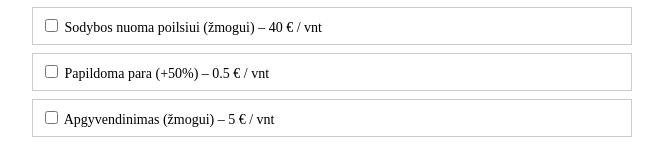
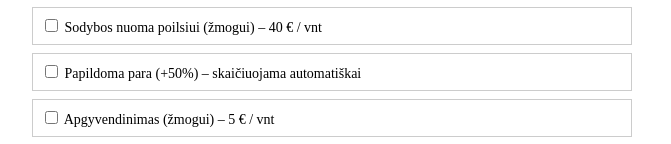
Before and after one commit to aukseeskua/Sodybosskaiciuokle2025, a React (Vite) app: page / in a window 1280 px wide. Shown: the part 308-452 px from the top of the page, without its empty margins (308-979 px from the left). Built offline with nearby package versions, Linux system fonts and the light colour scheme.

Commit message:
Update App.jsx

```diff
--- a/src/App.jsx
+++ b/src/App.jsx
@@ -7,7 +7,7 @@ const servicesList = [
   { name: 'Sodyba šventei - Midi', price: 700 },
   { name: 'Sodyba šventei - Maxi', price: 1000 },
   { name: 'Sodybos nuoma poilsiui (žmogui)', price: 40 },
-  { name: 'Papildoma para (+50%)', price: 0.5 },
+  { name: 'Papildoma para (+50%)', price: 0 },
   { name: 'Apgyvendinimas (žmogui)', price: 5 },
   { name: 'Maisto serviravimo paslauga (val., 1 žmogus)', price: 25 },
   { name: 'Lėkštės, šakutės, peiliai, taurės (vnt)', price: 1.50 },
@@ -43,12 +43,37 @@ export default function App() {
     setServices(newServices);
   };
 
-  const total = services.reduce((sum, service) => {
-    if (service.selected) {
+  const calculateTotal = () => {
+    let baseTotal = 0;
+    let additionalNight = 0;
+    let additionalNightSelected = false;
+
+    services.forEach(service => {
+      if (service.selected && service.name.includes('Sodyba šventei')) {
+        baseTotal += service.price * service.quantity;
+      }
+    });
+
+    services.forEach(service => {
+      if (service.name === 'Papildoma para (+50%)') {
+        additionalNightSelected = service.selected;
+      }
+    });
+
+    const total = services.reduce((sum, service) => {
+      if (!service.selected) return sum;
+      if (service.name === 'Papildoma para (+50%)') return sum; // skip for now
       return sum + service.price * service.quantity;
+    }, 0);
+
+    if (additionalNightSelected) {
+      additionalNight = baseTotal * 0.5;
     }
-    return sum;
-  }, 0);
+
+    return total + additionalNight;
+  };
+
+  const total = calculateTotal();
 
   const downloadPDF = () => {
     const doc = new jsPDF();
@@ -56,12 +81,16 @@ export default function App() {
     doc.text(`Užsakymo skaičiuoklė - ${name}`, 10, 10);
     let y = 20;
     services.forEach(service => {
-      if (service.selected) {
+      if (service.selected && service.name !== 'Papildoma para (+50%)') {
         doc.text(`${service.name} – Kiekis: ${service.quantity}, Suma: €${(service.price * service.quantity).toFixed(2)}`, 10, y);
         y += 6;
       }
     });
-    doc.text(`\nIš viso: €${total.toFixed(2)}`, 10, y + 5);
+    if (services.find(s => s.name === 'Papildoma para (+50%)' && s.selected)) {
+      doc.text(`Papildoma para – €${(calculateTotal() - total).toFixed(2)}`, 10, y);
+      y += 6;
+    }
+    doc.text(`\nIš viso: €${calculateTotal().toFixed(2)}`, 10, y + 5);
     const fileName = `sodybos-skaiciuokle_${name}_${new Date().toLocaleDateString()}.pdf`;
     doc.save(fileName);
   };
@@ -72,14 +101,20 @@ export default function App() {
       return;
     }
 
-    const selectedServices = services.filter(s => s.selected);
+    const selectedServices = services.filter(s => s.selected && s.name !== 'Papildoma para (+50%)');
     const details = selectedServices.map(s => `${s.name} (x${s.quantity}) – €${(s.quantity * s.price).toFixed(2)}`).join('\n');
+
+    let extra = '';
+    if (services.find(s => s.name === 'Papildoma para (+50%)' && s.selected)) {
+      const base = services.filter(s => s.selected && s.name.includes('Sodyba šventei')).reduce((sum, s) => sum + s.price * s.quantity, 0);
+      extra = `\nPapildoma para: €${(base * 0.5).toFixed(2)}`;
+    }
 
     const templateParams = {
       name,
       email: userEmail || 'nenurodyta',
       title: `Naujas užsakymas`,
-      message: `Užsakovas: ${name} (${userEmail || 'el. paštas nenurodytas'})\n\nPaslaugos:\n${details}\n\nBendra suma: €${total.toFixed(2)}`
+      message: `Užsakovas: ${name} (${userEmail || 'el. paštas nenurodytas'})\n\nPaslaugos:\n${details}${extra}\n\nBendra suma: €${calculateTotal().toFixed(2)}`
     };
 
     emailjs.send('service_c85w6vd', 'template_6cb20kh', templateParams, 'S19YpEwjGDkGRc_Kh')
@@ -107,10 +142,10 @@ export default function App() {
               checked={service.selected}
               onChange={e => handleChange(index, 'selected', e.target.checked)}
             />{' '}
-            {service.name} – {service.price} € / vnt
+            {service.name} – {service.price > 0 ? `${service.price} € / vnt` : 'skaičiuojama automatiškai'}
           </label>
 
-          {service.selected && (
+          {service.selected && service.name !== 'Papildoma para (+50%)' && (
             <div style={{ marginTop: '5px' }}>
               <div>Kiekis:
                 <input
@@ -127,7 +162,7 @@ export default function App() {
         </div>
       ))}
 
-      <h2 style={{ fontSize: '16px' }}>Iš viso: €{total.toFixed(2)}</h2>
+      <h2 style={{ fontSize: '16px' }}>Iš viso: €{calculateTotal().toFixed(2)}</h2>
 
       <button onClick={downloadPDF} style={{ marginRight: '10px' }}>📄 Atsisiųsti PDF</button>
       <button onClick={sendEmail}>✉️ Siųsti el. paštu</button>
```
